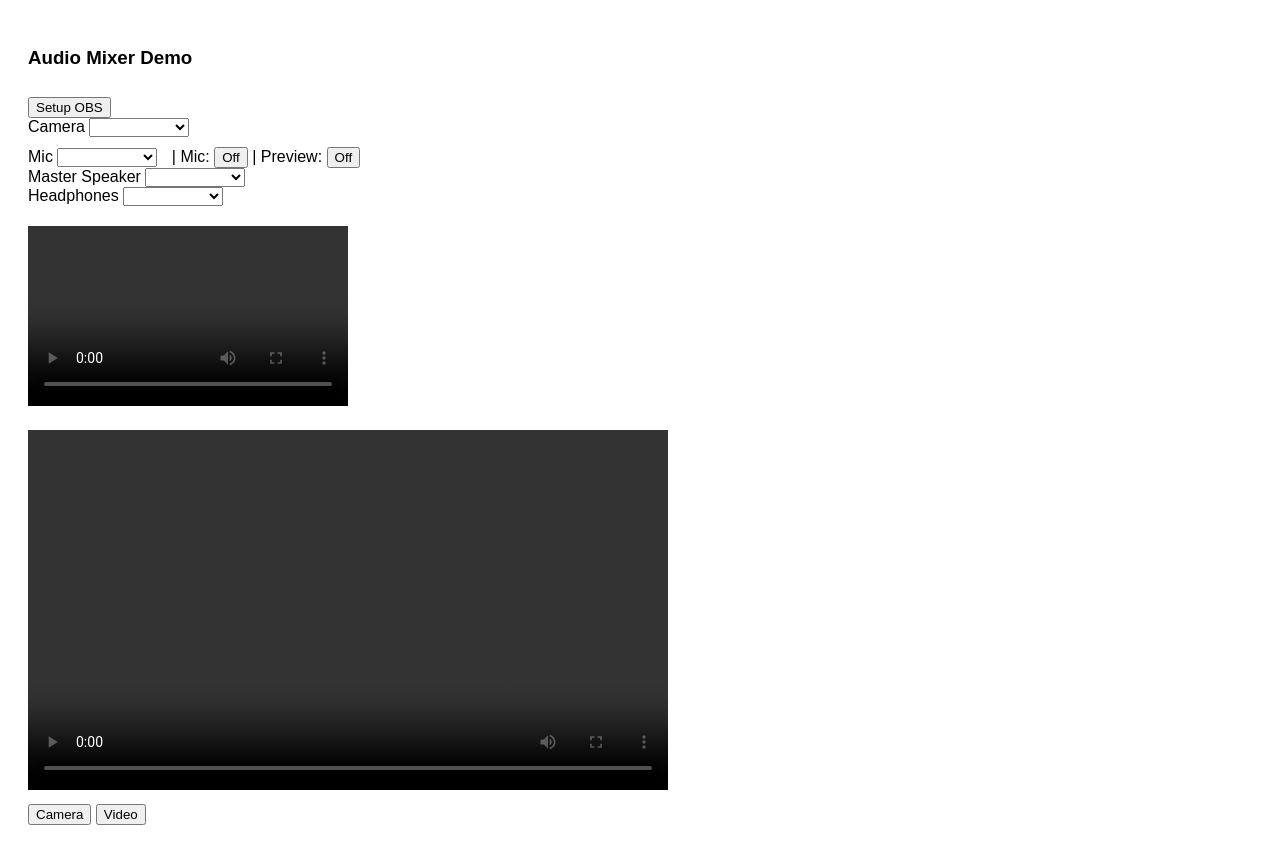
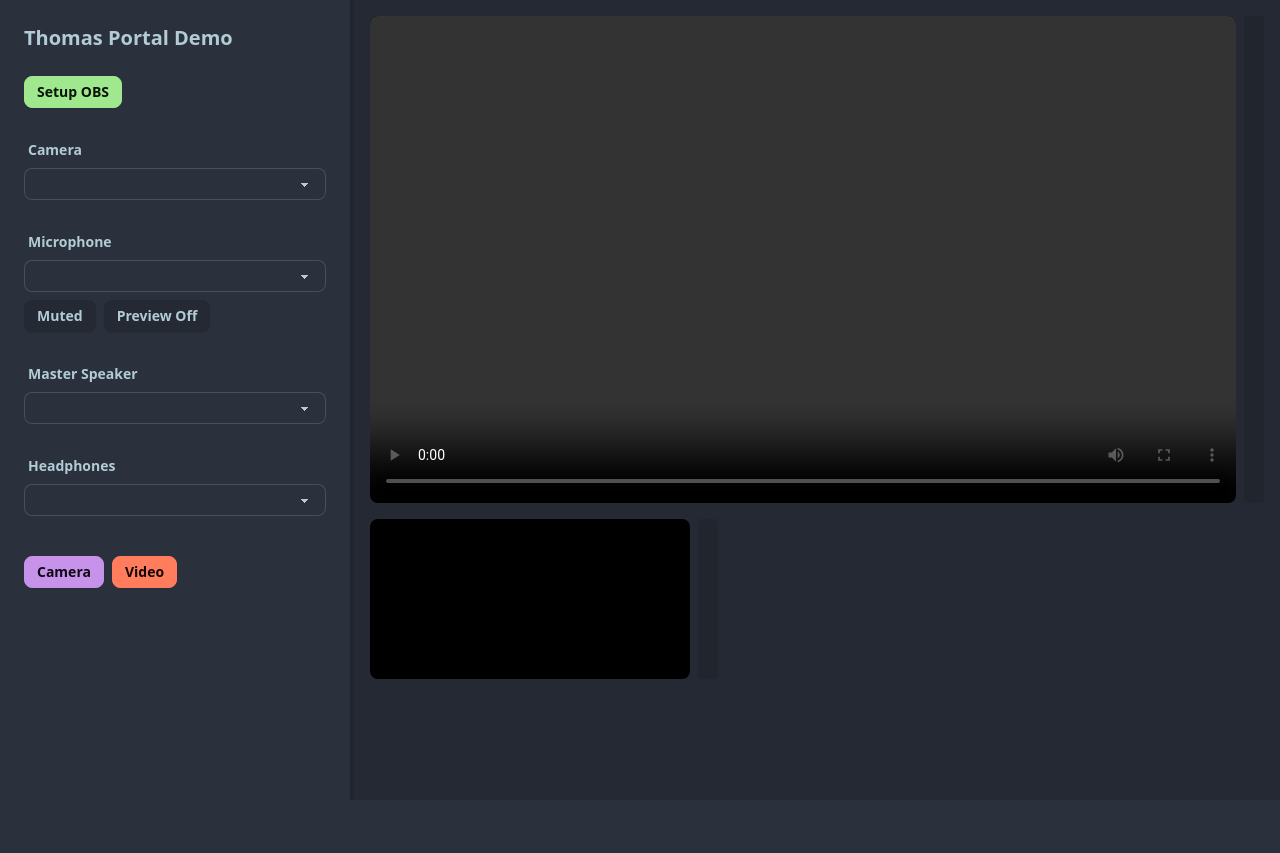
Before and after one commit to AlexFreik/thomas-portal, a website with bundled scripts: page audio-mixer.html in a window 1280 px wide. After the commit the page ends 800 px from the top, so only its background shows below. Built offline with nearby package versions, Linux system fonts and the light colour scheme; no server answers.

Commit message:
new cool ui for the portal

```diff
--- a/audio-mixer.html
+++ b/audio-mixer.html
@@ -1,67 +1,108 @@
 <!doctype html>
-<html>
+<html lang="en" data-theme="dim">
   <head>
     <meta charset="utf-8" />
     <title>Audio Mixer Demo</title>
 
-    <style>
-      body {
-        font-family: sans-serif;
-        padding: 20px;
-      }
-      select {
-        margin-right: 10px;
-      }
-      video {
-        display: block;
-        margin-top: 20px;
-        width: 640px;
-        background: black;
-      }
-      button {
-        margin-top: 10px;
-      }
-    </style>
+    <script src="https://cdn.tailwindcss.com"></script>
+    <link href="https://cdn.jsdelivr.net/npm/daisyui@4.10.1/dist/full.min.css" rel="stylesheet" />
+
     <script type="module" src="./script.js"></script>
   </head>
 
-  <body>
-    <h3>Audio Mixer Demo</h3>
+  <body class="h-screen bg-base-200">
+    <div class="flex h-full">
+      <!-- LEFT PANEL -->
+      <div id="leftPanel" class="w-[350px] bg-base-100 p-6 flex flex-col gap-6 overflow-auto">
+        <h2 class="text-xl font-bold">Thomas Portal Demo</h2>
 
-    <button id="setupObsBtn">Setup OBS</button>
+        <button id="setupObsBtn" class="btn btn-primary btn-sm w-fit">Setup OBS</button>
 
-    <div>
-      Camera
-      <select id="camera" style="width: 100px"></select>
-      <br />
+        <!-- Camera -->
+        <div class="form-control">
+          <label class="label">
+            <span class="label-text font-semibold">Camera</span>
+          </label>
+          <select id="camera" class="select select-bordered select-sm w-full"></select>
+        </div>
 
-      Mic
-      <select id="mic" style="width: 100px"></select>
-      | Mic:
-      <button id="mic-toggle">Off</button>
-      | Preview:
-      <button id="mic-preview-toggle">Off</button>
-      <br />
+        <!-- Mic -->
+        <div class="form-control">
+          <label class="label">
+            <span class="label-text font-semibold">Microphone</span>
+          </label>
 
-      Master Speaker
-      <select id="master" style="width: 100px"></select>
-      <br />
+          <select id="mic" class="select select-bordered select-sm w-full"></select>
 
-      Headphones
-      <select id="headphones" style="width: 100px"></select>
+          <div class="flex gap-2 mt-2">
+            <button id="mic-toggle" class="btn btn-sm">Muted</button>
+            <button id="mic-preview-toggle" class="btn btn-sm">Preview Off</button>
+          </div>
+        </div>
+
+        <!-- Master -->
+        <div class="form-control">
+          <label class="label">
+            <span class="label-text font-semibold">Master Speaker</span>
+          </label>
+          <select id="master" class="select select-bordered select-sm w-full"></select>
+        </div>
+
+        <!-- Headphones -->
+        <div class="form-control">
+          <label class="label">
+            <span class="label-text font-semibold">Headphones</span>
+          </label>
+          <select id="headphones" class="select select-bordered select-sm w-full"></select>
+        </div>
+
+        <!-- Source buttons -->
+        <div class="flex gap-2 pt-4">
+          <button id="cameraBtn" class="btn btn-accent btn-sm">Camera</button>
+          <button id="videoBtn" class="btn btn-secondary btn-sm">Video</button>
+        </div>
+      </div>
+
+      <!-- DIVIDER -->
+      <div id="divider" class="w-1 bg-base-300 cursor-col-resize"></div>
+
+      <!-- RIGHT PANEL -->
+      <div id="rightPanel" class="flex-1 flex flex-col p-4 gap-4">
+        <div class="flex gap-2 items-stretch">
+          <!-- PLAYER -->
+          <div class="aspect-video flex-1">
+            <video id="player" controls playsinline class="w-full h-full bg-black rounded-lg" crossorigin="anonymous"></video>
+          </div>
+
+          <!-- METER -->
+          <canvas id="master-meter" class="w-[20px] bg-base-300 rounded self-stretch" width="100" height="100"></canvas>
+        </div>
+
+        <!-- CAMERA PREVIEW + MIC METER -->
+        <div class="flex gap-2">
+          <video id="camera-preview" playsinline class="bg-black w-[320px] rounded-lg"></video>
+
+          <canvas id="mic-meter" class="bg-base-300 rounded w-[20px]" width="100" height="100"></canvas>
+        </div>
+      </div>
     </div>
 
-    <div>
-      <video id="camera-preview" controls playsinline style="width: 320px; height: 180px; display: inline-block"></video>
-      <canvas id="mic-meter" style="width: 10px; height: 180px" width="100" height="100"></canvas>
-    </div>
+    <script>
+      const divider = document.getElementById('divider');
+      const leftPanel = document.getElementById('leftPanel');
 
-    <video id="player" controls playsinline style="width: 640px; height: 360px; display: inline-block" crossorigin="anonymous"></video>
-    <canvas id="master-meter" style="width: 10px; height: 360px" width="100" height="100"></canvas>
+      let dragging = false;
 
-    <div>
-      <button id="cameraBtn">Camera</button>
-      <button id="videoBtn">Video</button>
-    </div>
+      divider.addEventListener('mousedown', () => (dragging = true));
+
+      document.addEventListener('mouseup', () => (dragging = false));
+
+      document.addEventListener('mousemove', (e) => {
+        if (!dragging) return;
+
+        const newWidth = e.clientX;
+        leftPanel.style.width = newWidth + 'px';
+      });
+    </script>
   </body>
 </html>
--- /dev/null
+++ b/input.css
@@ -0,0 +1,4 @@
+@import 'tailwindcss';
+@plugin 'daisyui' {
+    themes: dim;
+}
--- a/package.json
+++ b/package.json
@@ -8,6 +8,7 @@
         "watch": "tsc --watch --watchFile fixedpollinginterval",
         "serve": "npx serve -l 8000",
         "pretty": "prettier --write .",
+        "css": "npx @tailwindcss/cli -i ./input.css -o ./output.css",
         "test": "echo \"Error: no test specified\" && exit 1"
     },
     "repository": {
@@ -19,7 +20,11 @@
     "license": "ISC",
     "type": "commonjs",
     "devDependencies": {
+        "@tailwindcss/cli": "^4.2.1",
+        "daisyui": "^5.5.19",
         "prettier": "^3.8.1",
+        "prettier-plugin-tailwindcss": "^0.7.2",
+        "tailwindcss": "^4.2.1",
         "typescript": "^5.9.3"
     }
 }
--- a/script.js
+++ b/script.js
@@ -98,26 +98,26 @@ async function setHeadphones(id) {
 }
 function muteMic() {
     mixer.muteMic();
-    micToggle.innerText = 'Off';
+    micToggle.innerText = 'Muted';
 }
 function unmuteMic() {
     mixer.unmuteMic();
-    micToggle.innerText = 'On';
+    micToggle.innerText = 'Unmuted';
 }
 micToggle.onclick = () => {
-    if (micToggle.innerText === 'On')
+    if (micToggle.innerText === 'Unmuted')
         muteMic();
     else
         unmuteMic();
 };
 micPreviewToggle.onclick = () => {
-    if (micPreviewToggle.innerText === 'On') {
+    if (micPreviewToggle.innerText === 'Preview On') {
         mixer.previewMic(false);
-        micPreviewToggle.innerText = 'Off';
+        micPreviewToggle.innerText = 'Preview Off';
     }
     else {
         mixer.previewMic(true);
-        micPreviewToggle.innerText = 'On';
+        micPreviewToggle.innerText = 'Preview On';
     }
 };
 cameraBtn.onclick = async () => {
```
Also changed, not shown: script.ts (+6 -6 lines), output.css (added), 1 other file.
